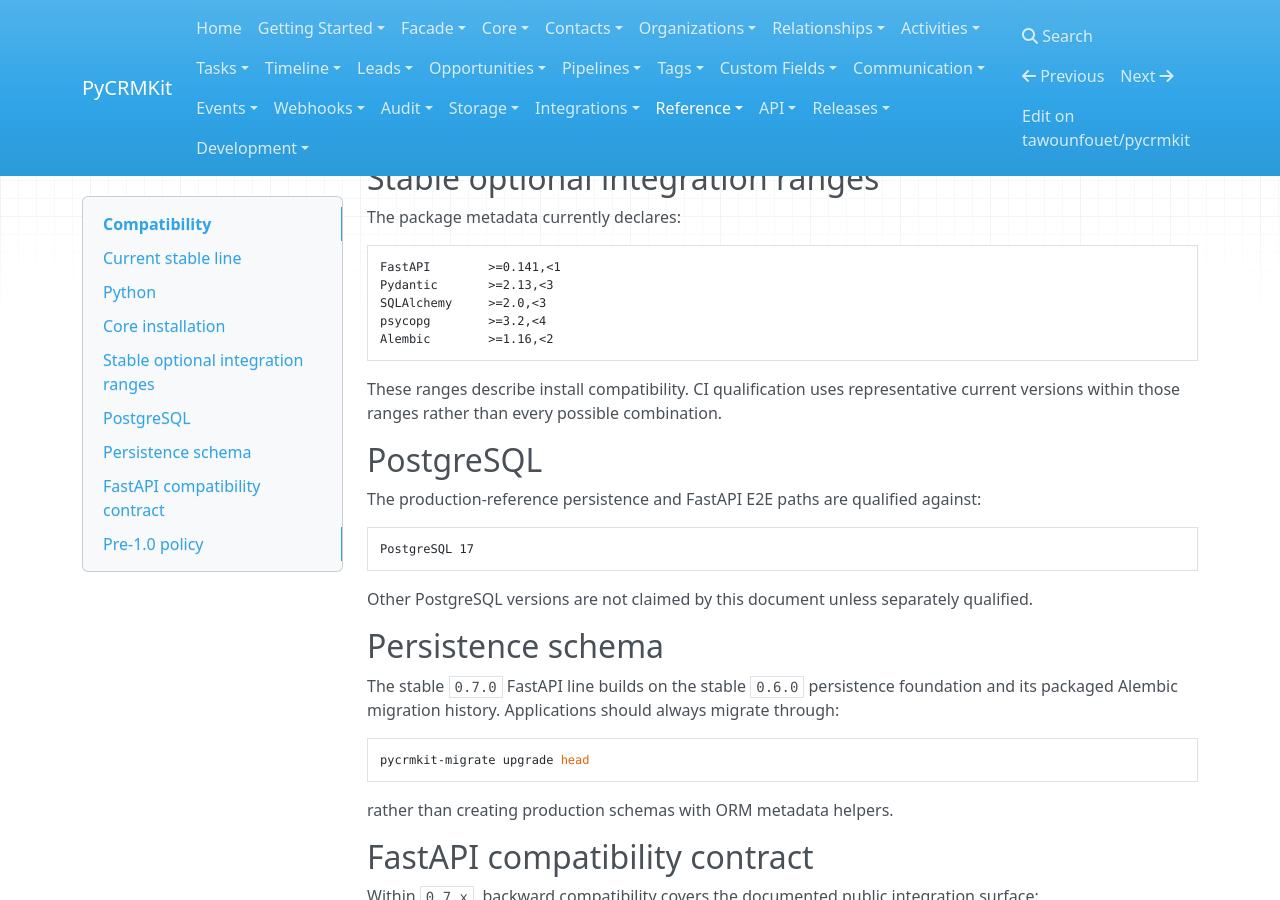
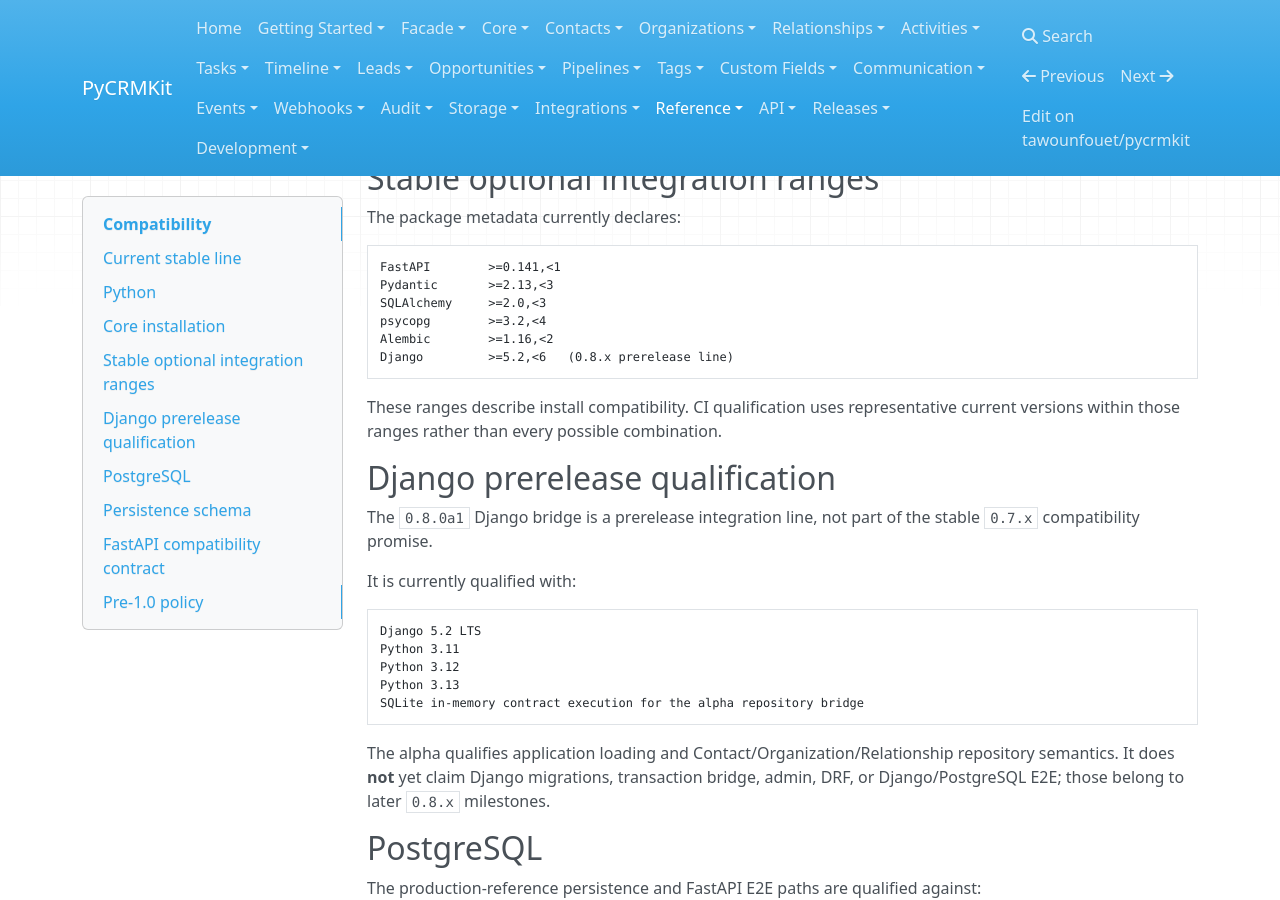
Before and after one commit to tawounfouet/pycrmkit, an MkDocs documentation site: the page built from docs/reference/compatibility.md, in a window 1280 px wide and 900 px high, scrolled down 635 px. Built offline with MkDocs 1.6.1, drawn with Linux system fonts in a browser that asks for light colours; nearby versions of some CDN libraries.

Commit message:
docs: record Django alpha compatibility

````diff
--- a/docs/reference/compatibility.md
+++ b/docs/reference/compatibility.md
@@ -39,11 +39,32 @@ Pydantic       >=2.13,<3
 SQLAlchemy     >=2.0,<3
 psycopg        >=3.2,<4
 Alembic        >=1.16,<2
+Django         >=5.2,<6   (0.8.x prerelease line)
 ```
 
 These ranges describe install compatibility. CI qualification uses
 representative current versions within those ranges rather than every possible
 combination.
+
+## Django prerelease qualification
+
+The `0.8.0a1` Django bridge is a prerelease integration line, not part of the
+stable `0.7.x` compatibility promise.
+
+It is currently qualified with:
+
+```text
+Django 5.2 LTS
+Python 3.11
+Python 3.12
+Python 3.13
+SQLite in-memory contract execution for the alpha repository bridge
+```
+
+The alpha qualifies application loading and Contact/Organization/Relationship
+repository semantics. It does **not** yet claim Django migrations, transaction
+bridge, admin, DRF, or Django/PostgreSQL E2E; those belong to later `0.8.x`
+milestones.
 
 ## PostgreSQL
 
````
